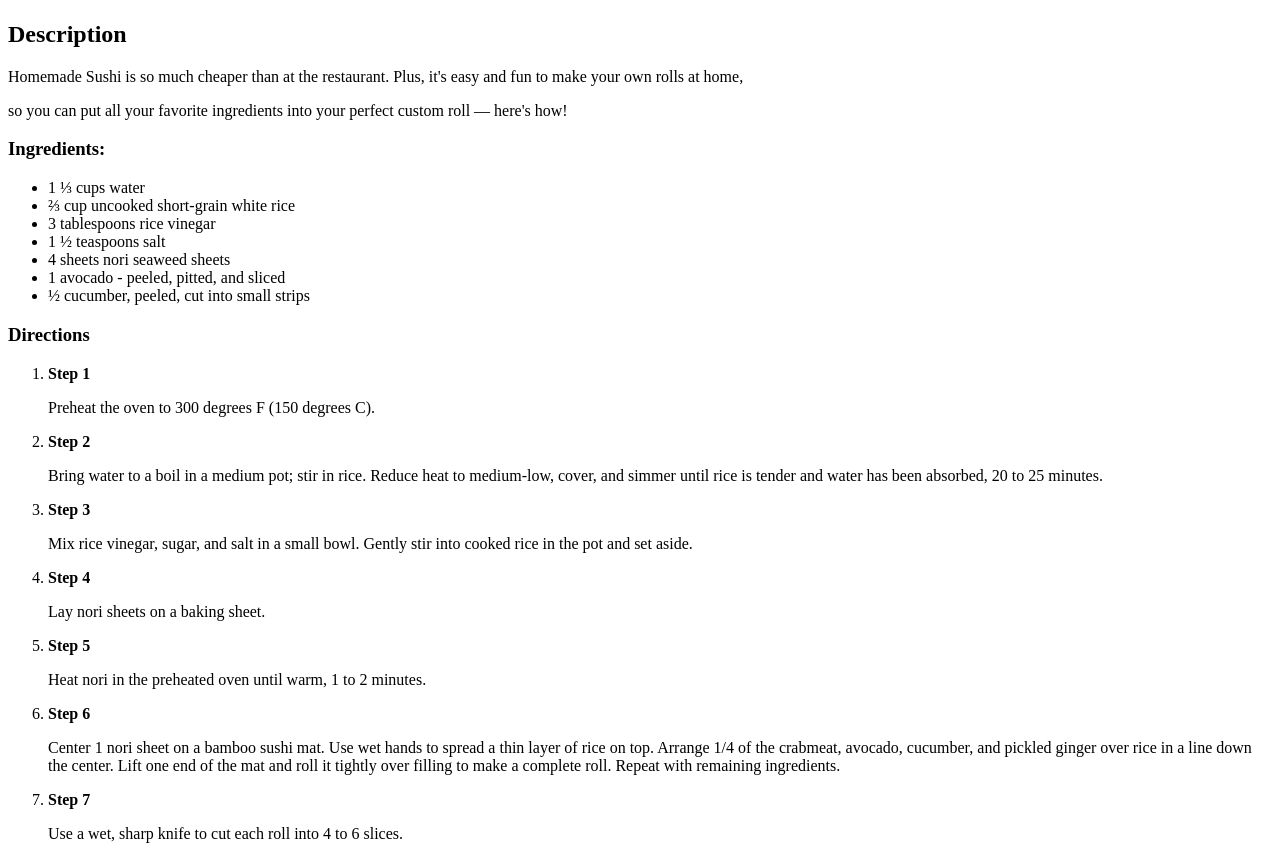
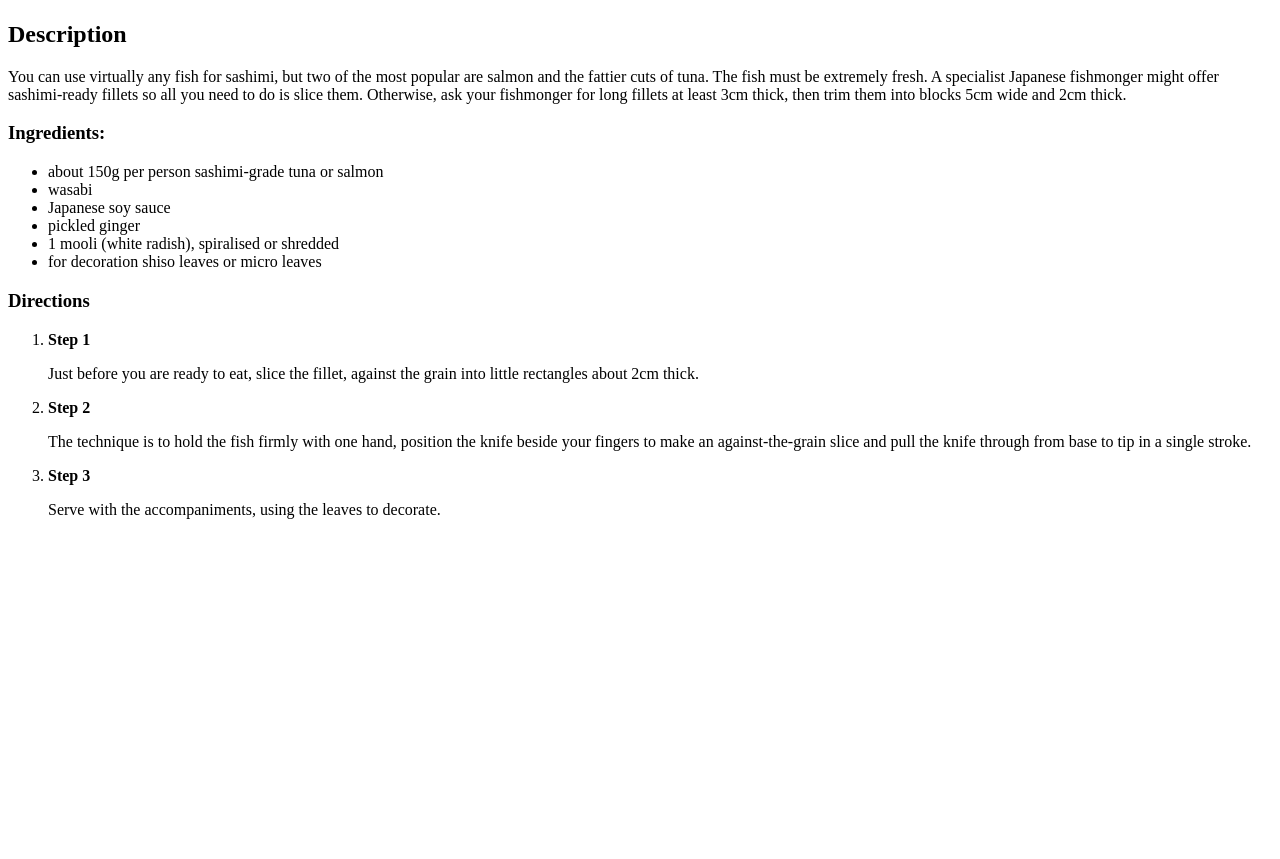
Before and after one commit to Jadis96/odin-recipes, a plain HTML site: page recipes/sashimi.html in a window 1280 px wide. Shown: the part 489-1348 px from the top of the page. After the commit the page ends 1024 px from the top, so only its background shows below. Drawn offline with Linux system fonts and the light colour scheme.

Commit message:
Edit sashimi

```diff
--- a/recipes/sashimi.html
+++ b/recipes/sashimi.html
@@ -10,33 +10,25 @@
     <h1> How to make sashimi</h1>
     <img src="../images/sashimi.jpg" alt="Mixed sashimi">
     <h2> Description </h2>
-    <p> Homemade Sushi is so much cheaper than at the restaurant. Plus, it's easy and fun to make your own rolls at home, </p>
-    <p> so you can put all your favorite ingredients into your perfect custom roll — here's how!</p>
+    <p>You can use virtually any fish for sashimi, but two of the most popular are salmon and the fattier cuts of tuna. The fish must be extremely fresh. A specialist Japanese fishmonger might offer sashimi-ready fillets so all you need to do is slice them. Otherwise, ask your fishmonger for long fillets at least 3cm thick, then trim them into blocks 5cm wide and 2cm thick.</p>
     <h3>Ingredients:</h3>
     <ul>
-        <li>1 ⅓ cups water</li>
-        <li>⅔ cup uncooked short-grain white rice</li>
-        <li>3 tablespoons rice vinegar</li>
-        <li>1 ½ teaspoons salt</li>
-        <li>4 sheets nori seaweed sheets</li>
-        <li>1 avocado - peeled, pitted, and sliced</li>
-        <li>½ cucumber, peeled, cut into small strips</li>
+        <li>about 150g per person  sashimi-grade tuna or salmon</li>
+        <li>wasabi</li>
+        <li>Japanese soy sauce</li>
+        <li>pickled ginger</li>
+        <li>1 mooli (white radish), spiralised or shredded </li>
+        <li>for decoration shiso leaves or micro leaves</li>
+
     </ul>
     <h3> Directions </h3>
     <ol>
         <li><strong>Step 1</strong></li>
-        <p> Preheat the oven to 300 degrees F (150 degrees C).</p>
+        <p> Just before you are ready to eat, slice the fillet, against the grain into little rectangles about 2cm thick.</p>
         <li><strong>Step 2</strong></li>
-        <p> Bring water to a boil in a medium pot; stir in rice. Reduce heat to medium-low, cover, and simmer until rice is tender and water has been absorbed, 20 to 25 minutes.</p>
+        <p> The technique is to hold the fish firmly with one hand, position the knife beside your fingers to make an against-the-grain slice and pull the knife through from base to tip in a single stroke.</p>
         <li><strong>Step 3</strong></li>
-        <p>Mix rice vinegar, sugar, and salt in a small bowl. Gently stir into cooked rice in the pot and set aside.</p>
-        <li><strong>Step 4</strong></li>
-        <p>Lay nori sheets on a baking sheet.</p>
-        <li><strong>Step 5</strong></li>
-        <p>Heat nori in the preheated oven until warm, 1 to 2 minutes.</p>
-        <li><strong>Step 6</strong></li>
-        <p>Center 1 nori sheet on a bamboo sushi mat. Use wet hands to spread a thin layer of rice on top. Arrange 1/4 of the crabmeat, avocado, cucumber, and pickled ginger over rice in a line down the center. Lift one end of the mat and roll it tightly over filling to make a complete roll. Repeat with remaining ingredients.</p>
-        <li><strong>Step 7</strong></li>
-        <p>Use a wet, sharp knife to cut each roll into 4 to 6 slices.</p>
+        <p>Serve with the accompaniments, using the leaves to decorate.</p>
+
     </ol>
 </html>
```
